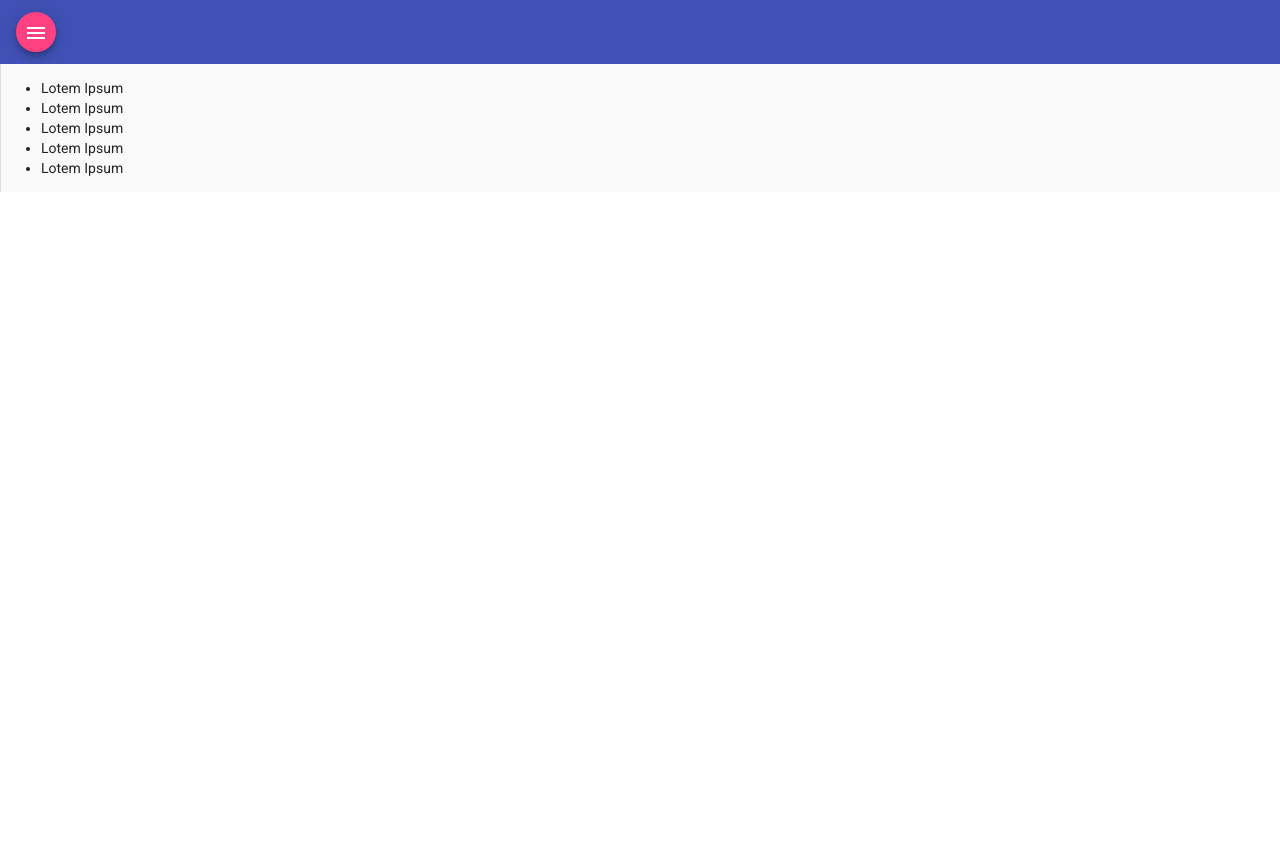
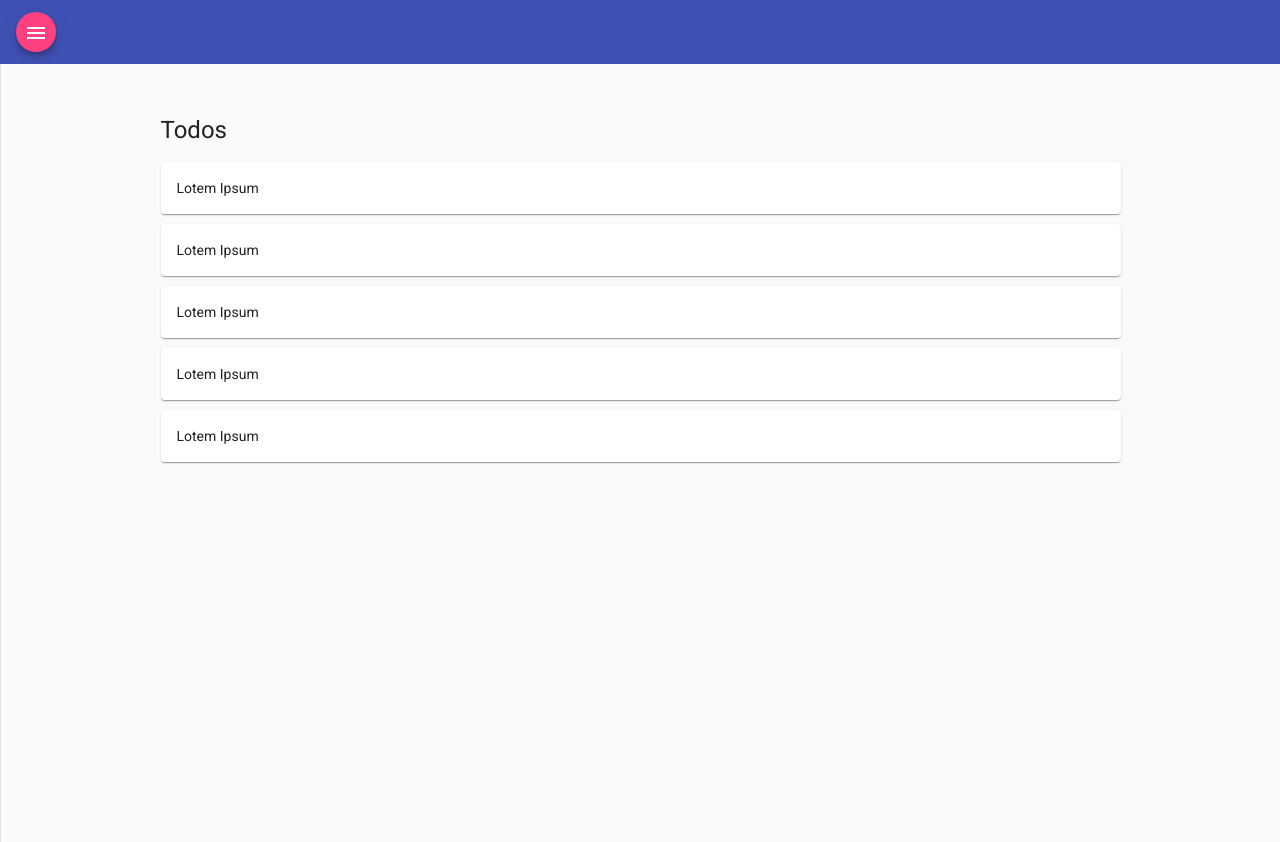
Before and after one commit to marciomesquita/ng-todo-app, an Angular app: page / in a window 1280 px wide. Before the commit the page ends 800 px from the top, so only its background shows below. Built offline with nearby package versions, Linux system fonts and the light colour scheme.

Commit message:
add some style to list item components

```diff
--- a/package.json
+++ b/package.json
@@ -3,7 +3,7 @@
   "version": "0.0.0",
   "scripts": {
     "ng": "ng",
-    "start": "ng serve",
+    "start": "ng serve --port=4201",
     "build": "ng build",
     "test": "ng test",
     "lint": "ng lint",
--- a/src/app/pages/home/home.component.html
+++ b/src/app/pages/home/home.component.html
@@ -1,9 +1,6 @@
 <div class="container">
   <div class="list">
-    <ul class="list-item">
-      <li *ngFor="let todo of todos">
-        {{ todo.title }}
-      </li>
-    </ul>
+    <h1>Todos</h1>
+    <mat-card *ngFor="let todo of todos">{{ todo.title }}</mat-card>
   </div>
 </div>
--- a/src/app/pages/home/home.component.scss
+++ b/src/app/pages/home/home.component.scss
@@ -0,0 +1,7 @@
+.list {
+  margin-top: 50px;
+}
+
+.mat-card {
+  margin-top: 10px;
+}
--- a/src/styles.scss
+++ b/src/styles.scss
@@ -2,3 +2,11 @@
 
 html, body { height: 100%; }
 body { margin: 0; font-family: Roboto, "Helvetica Neue", sans-serif; }
+
+.container {
+  max-width: 960px;
+  height: 91vh;
+  padding-right: 10px;
+  padding-left: 10px;
+  margin: 0 auto;
+}
```
